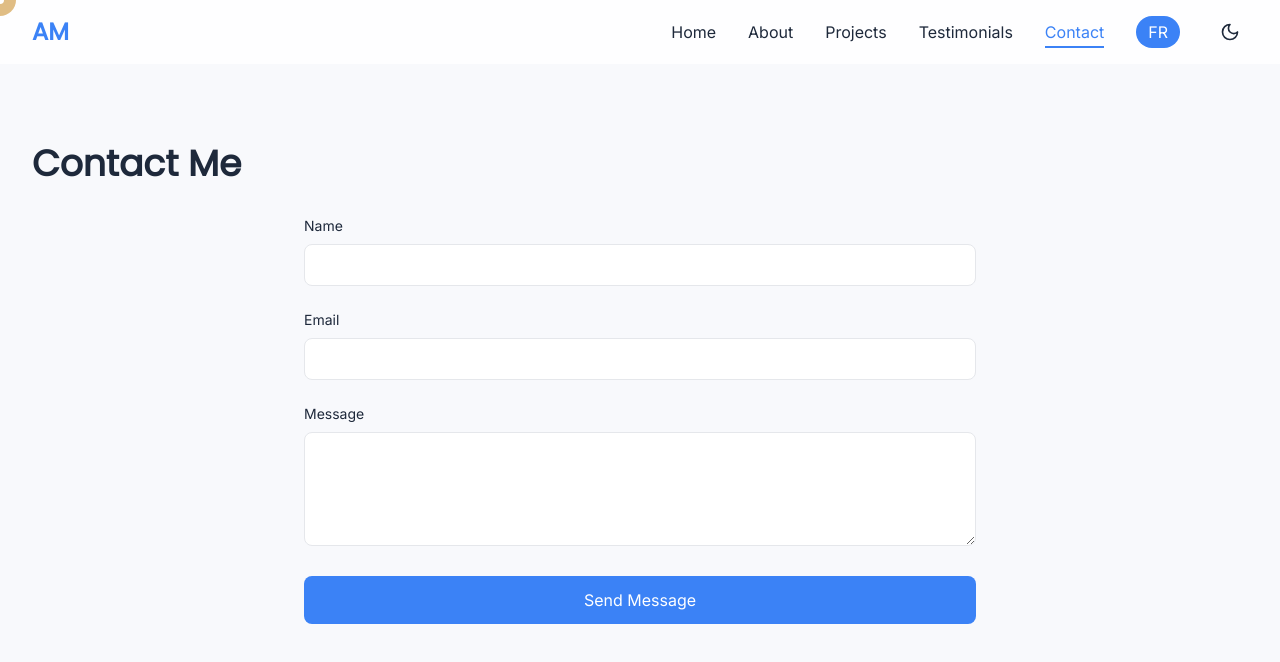
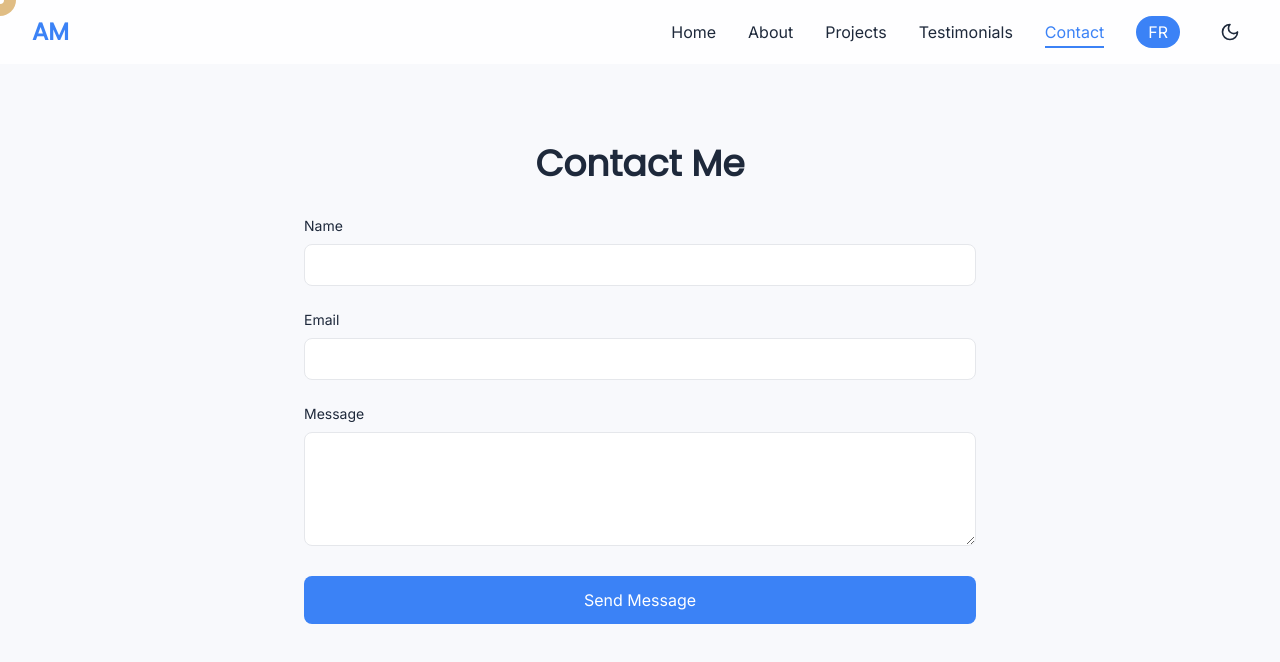
Before and after one commit to Amakran2003/Portfolio, a React (Vite) app: page /#/contact in a window 1280 px wide. Shown: the top 662 px of the page. Built offline with nearby package versions, Linux system fonts and the light colour scheme.

Commit message:
Correct contact me title

```diff
--- a/src/pages/Contact.tsx
+++ b/src/pages/Contact.tsx
@@ -15,7 +15,7 @@ const Contact = () => {
           animate={{ opacity: 1, y: 0 }}
           transition={{ duration: 0.5 }}
         >
-          <h1 className="font-poppins text-4xl font-bold mb-8">{t.title}</h1>
+          <h1 className="font-poppins text-4xl font-bold mb-8 text-center">{t.title}</h1>
           <div className="max-w-2xl mx-auto">
             <form className="space-y-6">
               <div>
```
